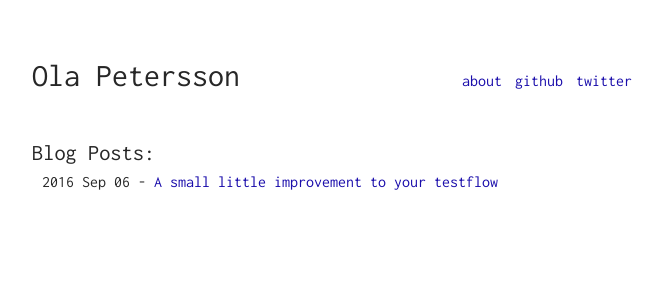
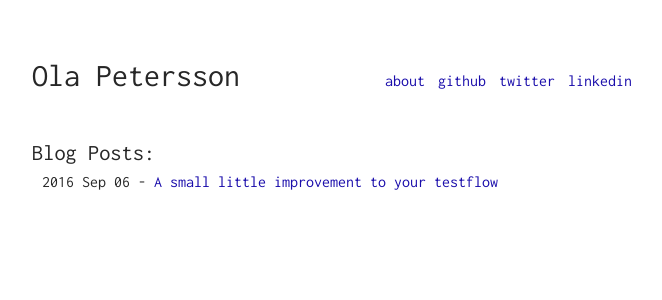
Before and after one commit to olbpetersson/olbpetersson.github.io, a Jekyll site: the page built from index.html, in a window 1280 px wide. Shown: the top 300 px of the page, without its empty margins (308-970 px from the left). Built offline with Jekyll 4.4.1, drawn with Linux system fonts in a browser that asks for light colours.

Commit message:
added linkedin url

```diff
--- a/_data/navigation.yml
+++ b/_data/navigation.yml
@@ -6,3 +6,5 @@
 
 - title: twitter
   url: https://twitter.com/olbpetersson
+- title: linkedin
+  url: https://www.linkedin.com/in/olbpetersson
```
